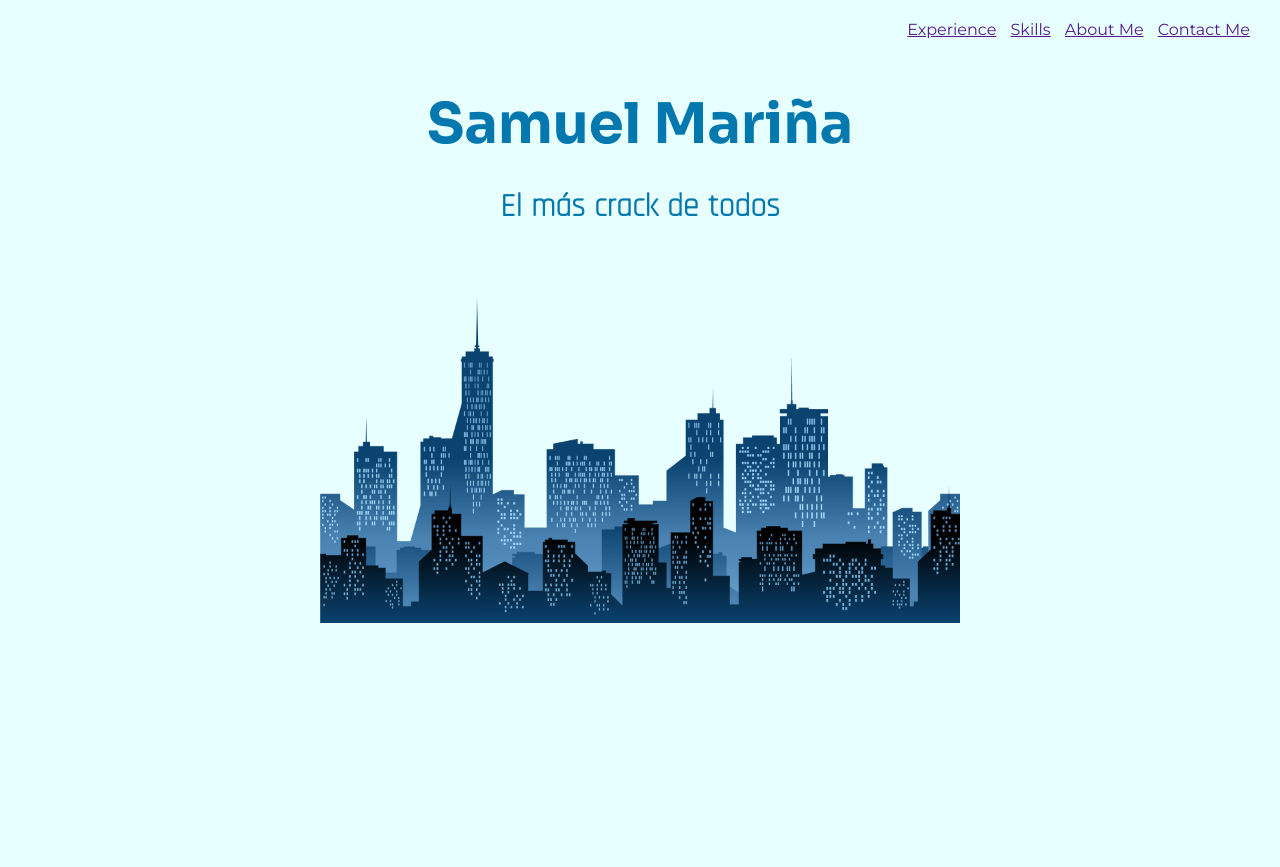
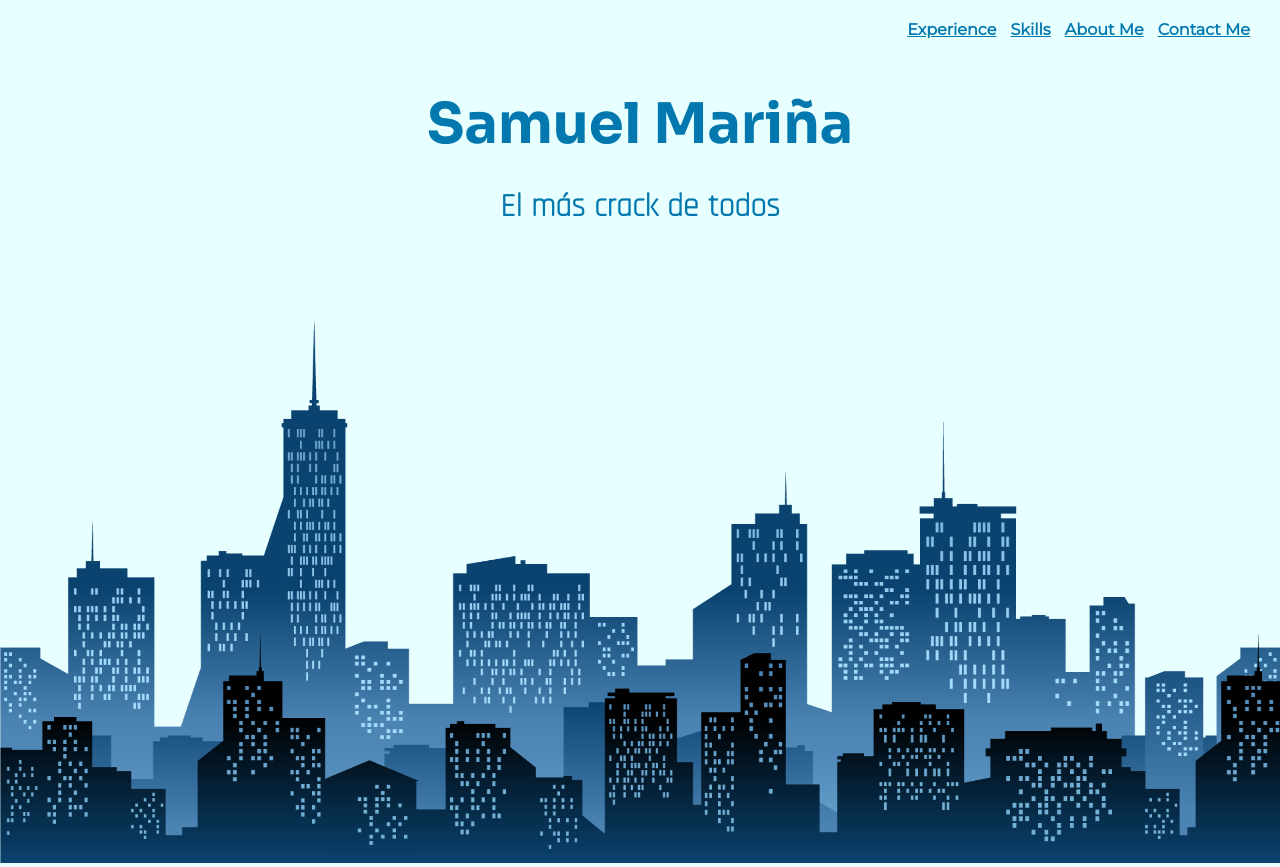
Before and after one commit to samuelmarina/mini-proyecto-sist-info-1, a plain HTML site: page index.html in a window 1280 px wide. Before the commit the page ends 800 px from the top, so only its background shows below. Drawn offline with Linux system fonts and the light colour scheme.

Commit message:
Resize title image

```diff
--- a/css/styles.css
+++ b/css/styles.css
@@ -19,7 +19,8 @@ h2 {
   font-family: "Rajdhani", sans-serif;
 }
 .city {
-  width: 50%;
+  width: 100%;
+  height: 600px;
 }
 
 .navbar {
@@ -29,4 +30,6 @@ h2 {
 
 .navbar-button {
   padding-right: 10px;
+  color: #0278ae;
+  font-weight: bold;
 }
```
